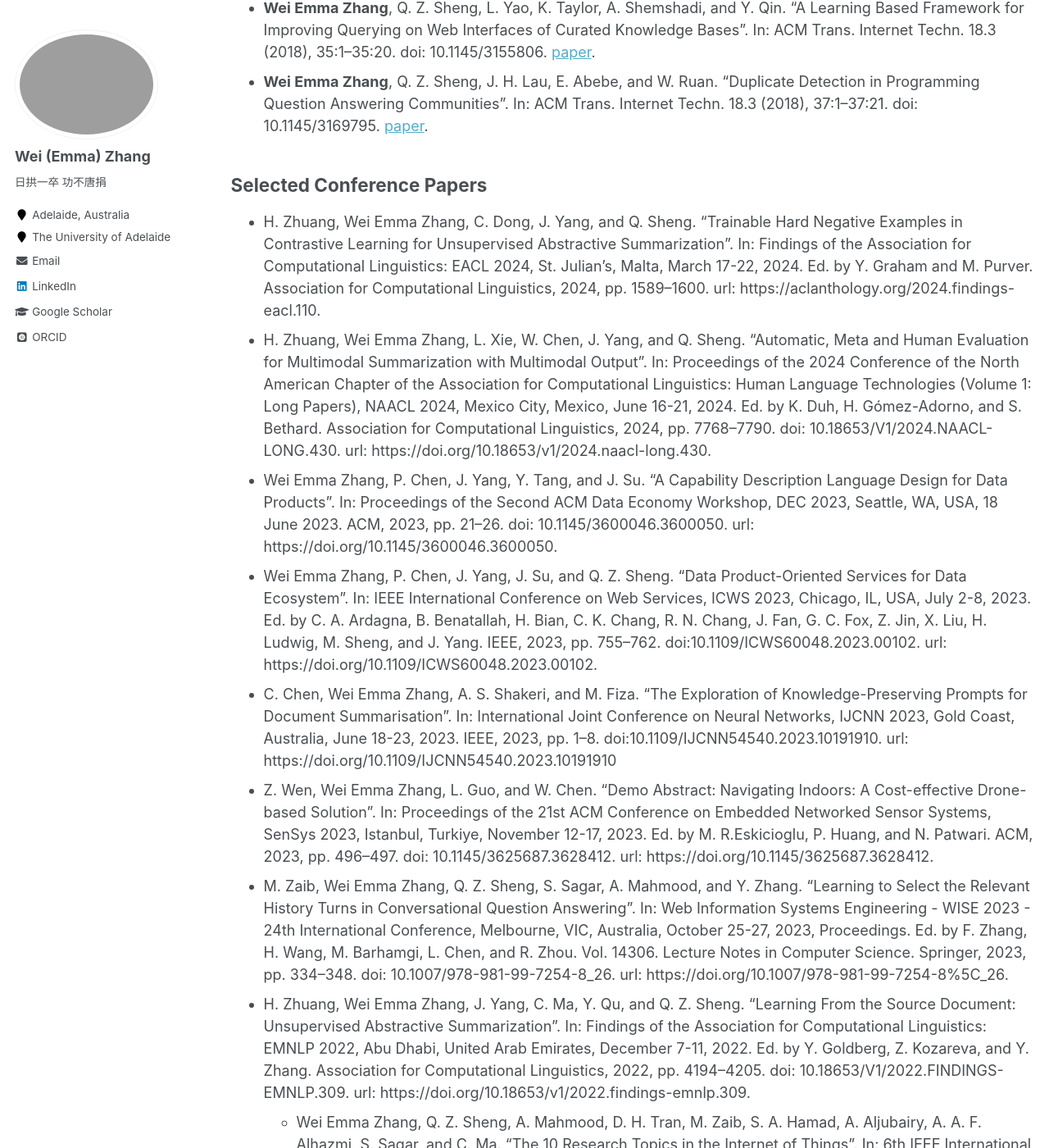
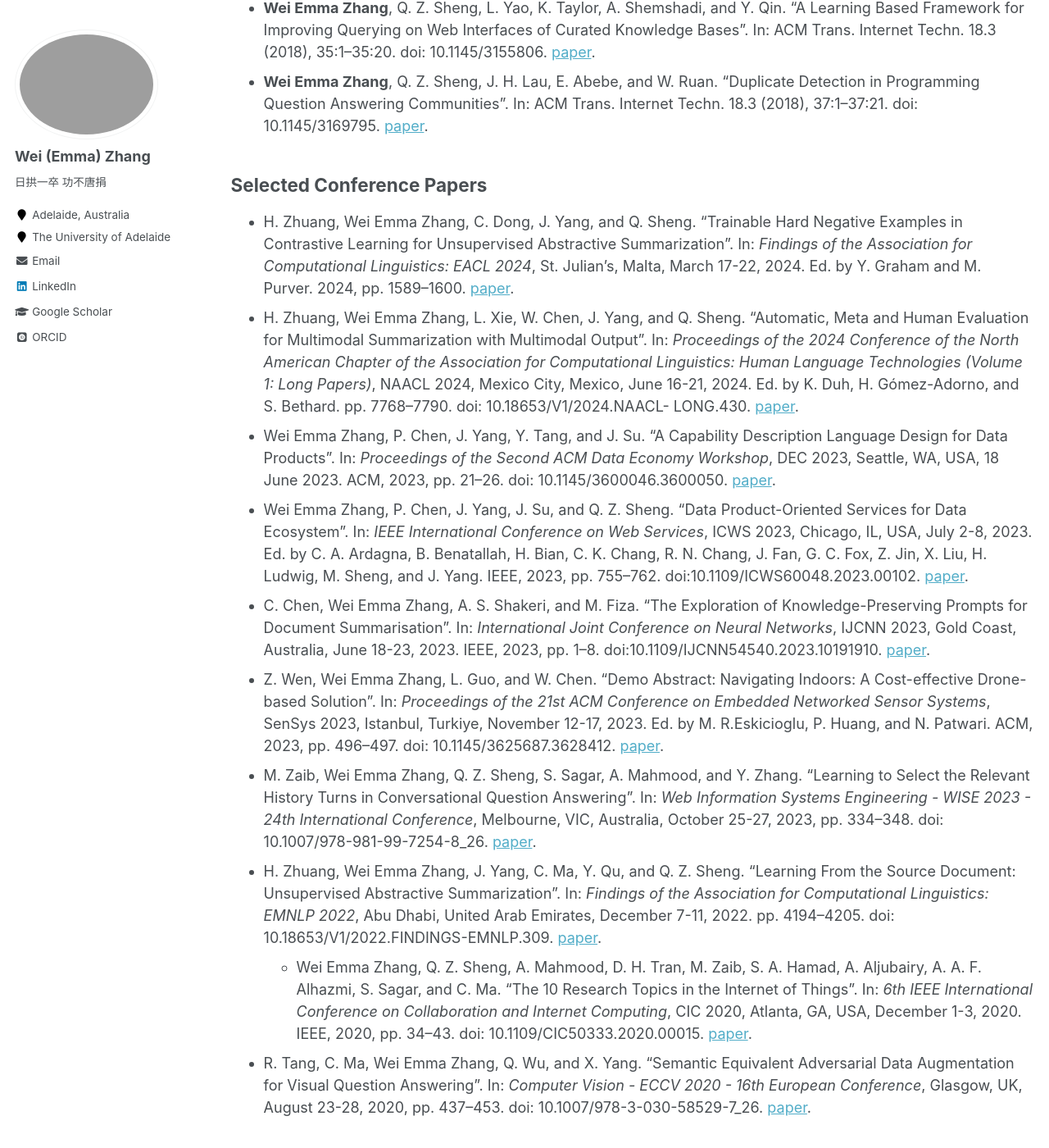
Before and after one commit to weiezhang/weiezhang.github.io, a Jekyll site: the page built from _pages/publications.md, in a window 1280 px wide and 1400 px high, scrolled down 3174 px. Shown: the whole window at 82% size. Built offline with Jekyll 4.4.1, drawn with Linux system fonts in a browser that asks for light colours; some web fonts are replaced; some of the changed text lies outside the part shown.

Commit message:
Update publications.md

```diff
--- a/_pages/publications.md
+++ b/_pages/publications.md
@@ -49,13 +49,13 @@ Mahmood. Springer, 2019, pp. 203–226.
 - <b>Wei Emma Zhang</b>, Q. Z. Sheng, J. H. Lau, E. Abebe, and W. Ruan. “Duplicate Detection in Programming Question Answering Communities”. In: ACM Trans. Internet Techn. 18.3 (2018), 37:1–37:21. doi: 10.1145/3169795. [paper](https://doi.org/10.1145/3169795).
 
 ## Selected Conference Papers
-- H. Zhuang, Wei Emma Zhang, C. Dong, J. Yang, and Q. Sheng. “Trainable Hard Negative Examples in Contrastive Learning for Unsupervised Abstractive Summarization”. In: Findings of the Association for Computational Linguistics: EACL 2024, St. Julian’s, Malta, March 17-22, 2024. Ed. by Y. Graham and M. Purver. Association for Computational Linguistics, 2024, pp. 1589–1600. url: https://aclanthology.org/2024.findings-eacl.110.
-- H. Zhuang, Wei Emma Zhang, L. Xie, W. Chen, J. Yang, and Q. Sheng. “Automatic, Meta and Human Evaluation for Multimodal Summarization with Multimodal Output”. In: Proceedings of the 2024 Conference of the North American Chapter of the Association for Computational Linguistics: Human Language Technologies (Volume 1: Long Papers), NAACL 2024, Mexico City, Mexico, June 16-21, 2024. Ed. by K. Duh, H. Gómez-Adorno, and S. Bethard. Association for Computational Linguistics, 2024, pp. 7768–7790. doi: 10.18653/V1/2024.NAACL- LONG.430. url: https://doi.org/10.18653/v1/2024.naacl-long.430.
-- Wei Emma Zhang, P. Chen, J. Yang, Y. Tang, and J. Su. “A Capability Description Language Design for Data Products”. In: Proceedings of the Second ACM Data Economy Workshop, DEC 2023, Seattle, WA, USA, 18 June 2023. ACM, 2023, pp. 21–26. doi: 10.1145/3600046.3600050. url: https://doi.org/10.1145/3600046.3600050.
-- Wei Emma Zhang, P. Chen, J. Yang, J. Su, and Q. Z. Sheng. “Data Product-Oriented Services for Data Ecosystem”. In: IEEE International Conference on Web Services, ICWS 2023, Chicago, IL, USA, July 2-8, 2023. Ed. by C. A. Ardagna, B. Benatallah, H. Bian, C. K. Chang, R. N. Chang, J. Fan, G. C. Fox, Z. Jin, X. Liu, H. Ludwig, M. Sheng, and J. Yang. IEEE, 2023, pp. 755–762. doi:10.1109/ICWS60048.2023.00102. url: https://doi.org/10.1109/ICWS60048.2023.00102.
-- C. Chen, Wei Emma Zhang, A. S. Shakeri, and M. Fiza. “The Exploration of Knowledge-Preserving Prompts for Document Summarisation”. In: International Joint Conference on Neural Networks, IJCNN 2023, Gold Coast, Australia, June 18-23, 2023. IEEE, 2023, pp. 1–8. doi:10.1109/IJCNN54540.2023.10191910. url: https://doi.org/10.1109/IJCNN54540.2023.10191910
-- Z. Wen, Wei Emma Zhang, L. Guo, and W. Chen. “Demo Abstract: Navigating Indoors: A Cost-effective Drone-based Solution”. In: Proceedings of the 21st ACM Conference on Embedded Networked Sensor Systems, SenSys 2023, Istanbul, Turkiye, November 12-17, 2023. Ed. by M. R.Eskicioglu, P. Huang, and N. Patwari. ACM, 2023, pp. 496–497. doi: 10.1145/3625687.3628412. url: https://doi.org/10.1145/3625687.3628412.
-- M. Zaib, Wei Emma Zhang, Q. Z. Sheng, S. Sagar, A. Mahmood, and Y. Zhang. “Learning to Select the Relevant History Turns in Conversational Question Answering”. In: Web Information Systems Engineering - WISE 2023 - 24th International Conference, Melbourne, VIC, Australia, October 25-27, 2023, Proceedings. Ed. by F. Zhang, H. Wang, M. Barhamgi, L. Chen, and R. Zhou. Vol. 14306. Lecture Notes in Computer Science. Springer, 2023, pp. 334–348. doi: 10.1007/978-981-99-7254-8\_26. url: https://doi.org/10.1007/978-981-99-7254-8%5C_26.
-- H. Zhuang, Wei Emma Zhang, J. Yang, C. Ma, Y. Qu, and Q. Z. Sheng. “Learning From the Source Document: Unsupervised Abstractive Summarization”. In: Findings of the Association for Computational Linguistics: EMNLP 2022, Abu Dhabi, United Arab Emirates, December 7-11, 2022. Ed. by Y. Goldberg, Z. Kozareva, and Y. Zhang. Association for Computational Linguistics, 2022, pp. 4194–4205. doi: 10.18653/V1/2022.FINDINGS-EMNLP.309. url: https://doi.org/10.18653/v1/2022.findings-emnlp.309.
-  - Wei Emma Zhang, Q. Z. Sheng, A. Mahmood, D. H. Tran, M. Zaib, S. A. Hamad, A. Aljubairy, A. A. F. Alhazmi, S. Sagar, and C. Ma. “The 10 Research Topics in the Internet of Things”. In: 6th IEEE International Conference on Collaboration and Internet Computing, CIC 2020, Atlanta, GA, USA, December 1-3, 2020. IEEE, 2020, pp. 34–43. doi: 10.1109/CIC50333.2020.00015. url: https://doi.org/10.1109/CIC50333.2020.00015.
-- R. Tang, C. Ma, Wei Emma Zhang, Q. Wu, and X. Yang. “Semantic Equivalent Adversarial Data Augmentation for Visual Question Answering”. In: Computer Vision - ECCV 2020 - 16th European Conference, Glasgow, UK, August 23-28, 2020, Proceedings, Part XIX. Ed. by A. Vedaldi, H. Bischof, T. Brox, and J. Frahm. Vol. 12364. Lecture Notes in Computer Science. Springer, 2020, pp. 437–453. doi: 10.1007/978-3-030-58529-7\_26. url: https://doi.org/10.1007/978-3-030-58529-7%5C_26.
+- H. Zhuang, Wei Emma Zhang, C. Dong, J. Yang, and Q. Sheng. “Trainable Hard Negative Examples in Contrastive Learning for Unsupervised Abstractive Summarization”. In: *Findings of the Association for Computational Linguistics: EACL 2024*, St. Julian’s, Malta, March 17-22, 2024. Ed. by Y. Graham and M. Purver. 2024, pp. 1589–1600. [paper](https://aclanthology.org/2024.findings-eacl.110).
+- H. Zhuang, Wei Emma Zhang, L. Xie, W. Chen, J. Yang, and Q. Sheng. “Automatic, Meta and Human Evaluation for Multimodal Summarization with Multimodal Output”. In: *Proceedings of the 2024 Conference of the North American Chapter of the Association for Computational Linguistics: Human Language Technologies (Volume 1: Long Papers)*, NAACL 2024, Mexico City, Mexico, June 16-21, 2024. Ed. by K. Duh, H. Gómez-Adorno, and S. Bethard. pp. 7768–7790. doi: 10.18653/V1/2024.NAACL- LONG.430. [paper](https://doi.org/10.18653/v1/2024.naacl-long.430).
+- Wei Emma Zhang, P. Chen, J. Yang, Y. Tang, and J. Su. “A Capability Description Language Design for Data Products”. In: *Proceedings of the Second ACM Data Economy Workshop*, DEC 2023, Seattle, WA, USA, 18 June 2023. ACM, 2023, pp. 21–26. doi: 10.1145/3600046.3600050. [paper](https://doi.org/10.1145/3600046.3600050).
+- Wei Emma Zhang, P. Chen, J. Yang, J. Su, and Q. Z. Sheng. “Data Product-Oriented Services for Data Ecosystem”. In: *IEEE International Conference on Web Services*, ICWS 2023, Chicago, IL, USA, July 2-8, 2023. Ed. by C. A. Ardagna, B. Benatallah, H. Bian, C. K. Chang, R. N. Chang, J. Fan, G. C. Fox, Z. Jin, X. Liu, H. Ludwig, M. Sheng, and J. Yang. IEEE, 2023, pp. 755–762. doi:10.1109/ICWS60048.2023.00102. [paper](https://doi.org/10.1109/ICWS60048.2023.00102).
+- C. Chen, Wei Emma Zhang, A. S. Shakeri, and M. Fiza. “The Exploration of Knowledge-Preserving Prompts for Document Summarisation”. In: *International Joint Conference on Neural Networks*, IJCNN 2023, Gold Coast, Australia, June 18-23, 2023. IEEE, 2023, pp. 1–8. doi:10.1109/IJCNN54540.2023.10191910. [paper](https://doi.org/10.1109/IJCNN54540.2023.10191910).
+- Z. Wen, Wei Emma Zhang, L. Guo, and W. Chen. “Demo Abstract: Navigating Indoors: A Cost-effective Drone-based Solution”. In: *Proceedings of the 21st ACM Conference on Embedded Networked Sensor Systems*, SenSys 2023, Istanbul, Turkiye, November 12-17, 2023. Ed. by M. R.Eskicioglu, P. Huang, and N. Patwari. ACM, 2023, pp. 496–497. doi: 10.1145/3625687.3628412. [paper](https://doi.org/10.1145/3625687.3628412).
+- M. Zaib, Wei Emma Zhang, Q. Z. Sheng, S. Sagar, A. Mahmood, and Y. Zhang. “Learning to Select the Relevant History Turns in Conversational Question Answering”. In: *Web Information Systems Engineering - WISE 2023 - 24th International Conference*, Melbourne, VIC, Australia, October 25-27, 2023, pp. 334–348. doi: 10.1007/978-981-99-7254-8\_26. [paper](https://doi.org/10.1007/978-981-99-7254-8%5C_26).
+- H. Zhuang, Wei Emma Zhang, J. Yang, C. Ma, Y. Qu, and Q. Z. Sheng. “Learning From the Source Document: Unsupervised Abstractive Summarization”. In: *Findings of the Association for Computational Linguistics: EMNLP 2022*, Abu Dhabi, United Arab Emirates, December 7-11, 2022. pp. 4194–4205. doi: 10.18653/V1/2022.FINDINGS-EMNLP.309. [paper](https://doi.org/10.18653/v1/2022.findings-emnlp.309).
+  - Wei Emma Zhang, Q. Z. Sheng, A. Mahmood, D. H. Tran, M. Zaib, S. A. Hamad, A. Aljubairy, A. A. F. Alhazmi, S. Sagar, and C. Ma. “The 10 Research Topics in the Internet of Things”. In: *6th IEEE International Conference on Collaboration and Internet Computing*, CIC 2020, Atlanta, GA, USA, December 1-3, 2020. IEEE, 2020, pp. 34–43. doi: 10.1109/CIC50333.2020.00015. [paper](https://doi.org/10.1109/CIC50333.2020.00015).
+- R. Tang, C. Ma, Wei Emma Zhang, Q. Wu, and X. Yang. “Semantic Equivalent Adversarial Data Augmentation for Visual Question Answering”. In: *Computer Vision - ECCV 2020 - 16th European Conference*, Glasgow, UK, August 23-28, 2020, pp. 437–453. doi: 10.1007/978-3-030-58529-7\_26. [paper](https://doi.org/10.1007/978-3-030-58529-7%5C_26).
```
